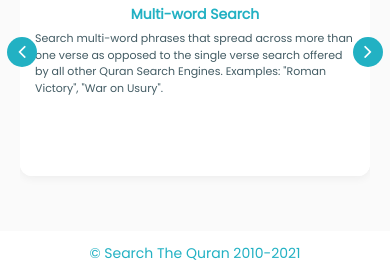
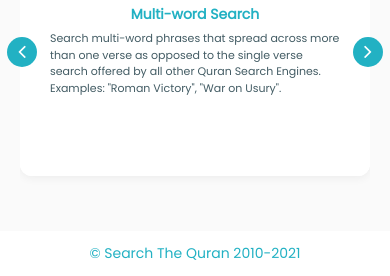
Before and after one commit to utrodus/static-fe-web-ayatnesia, a plain HTML site: page index.html in a window 390 px wide. Shown: the part 744-1020 px from the top of the page. Drawn offline with nearby package versions, Linux system fonts and the light colour scheme; a web font is replaced by a local one.

Commit message:
Slider issue fixed

```diff
--- a/assets/css/style.css
+++ b/assets/css/style.css
@@ -624,6 +624,10 @@ footer p {
   .arabic-block h5 {
     font-size: 22px;
   }
+
+  .user-dashboard .item .card .card-body {
+        padding: 15px 30px;
+  }
 }
 
 @media (max-width: 576px) {}
```
